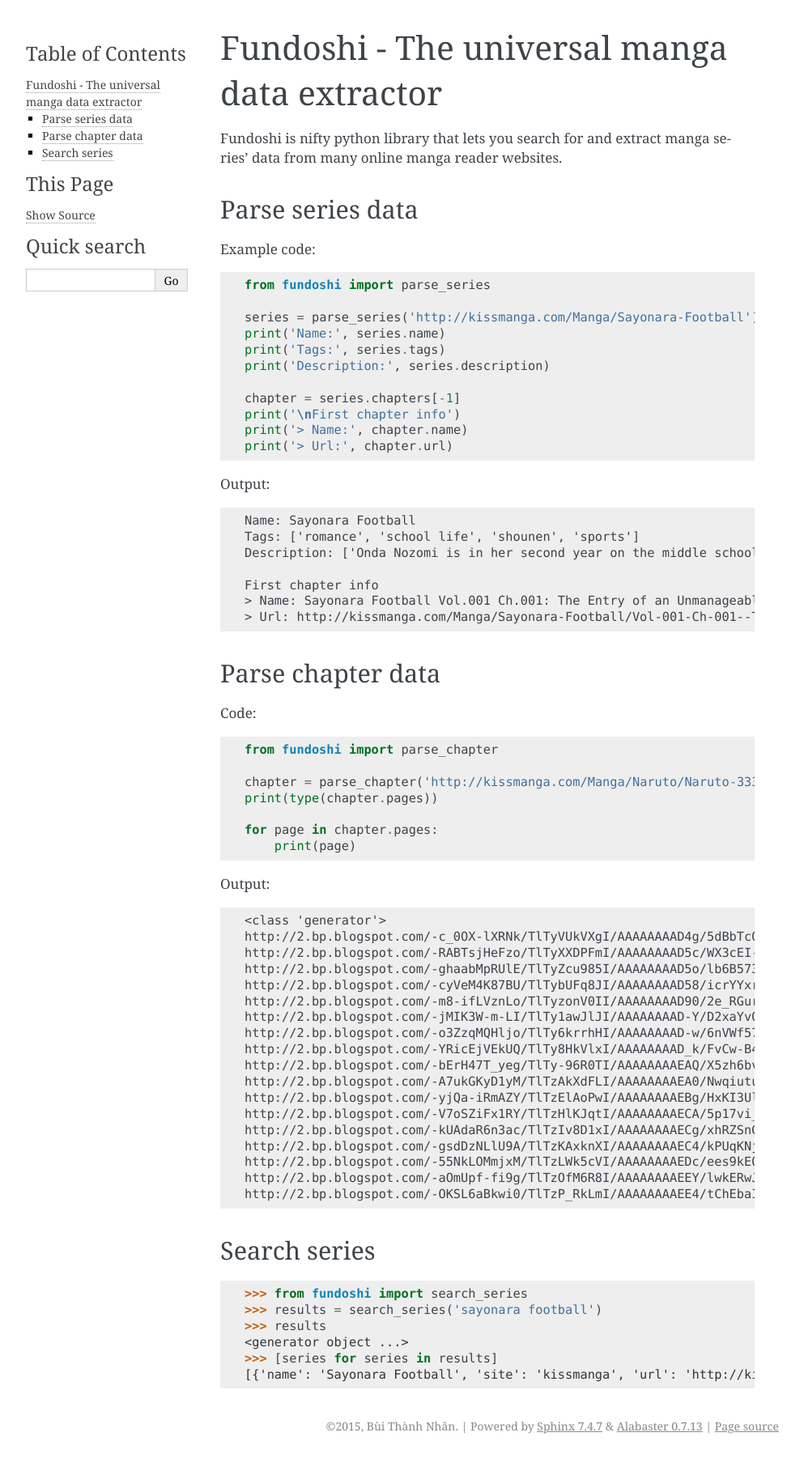
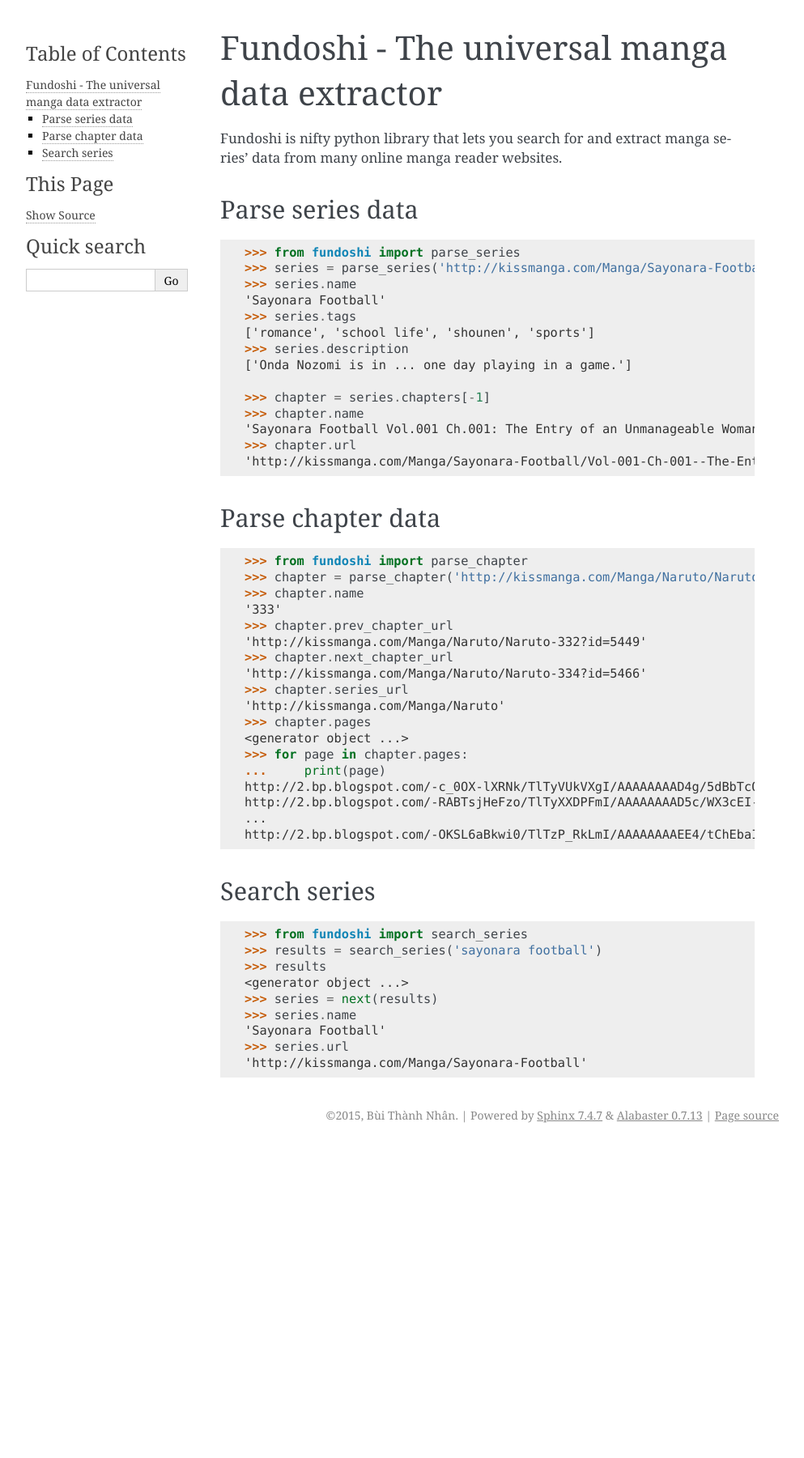
Before and after one commit to nhanb/fundoshi, a Sphinx documentation site: the page built from docs/index.rst, in a window 1280 px wide. Shown: the whole page at 81% size, without its empty margins (148-1141 px from the left). Built offline with Sphinx 7.4.7, drawn with Linux system fonts in a browser that asks for light colours; after the commit the page ends 1417 px from its top, so only the background shows below that.

Commit message:
use single ..doctest:: blocks instead

```diff
--- a/docs/index.rst
+++ b/docs/index.rst
@@ -12,71 +12,46 @@ series' data from many online manga reader websites.
 Parse series data
 ------------------
 
-Example code:
+.. doctest::
 
-.. testcode:: series
+    >>> from fundoshi import parse_series
+    >>> series = parse_series('http://kissmanga.com/Manga/Sayonara-Football')
+    >>> series.name
+    'Sayonara Football'
+    >>> series.tags
+    ['romance', 'school life', 'shounen', 'sports']
+    >>> series.description
+    ['Onda Nozomi is in ... one day playing in a game.']
 
-    from fundoshi import parse_series
-
-    series = parse_series('http://kissmanga.com/Manga/Sayonara-Football')
-    print('Name:', series.name)
-    print('Tags:', series.tags)
-    print('Description:', series.description)
-
-    chapter = series.chapters[-1]
-    print('\nFirst chapter info')
-    print('> Name:', chapter.name)
-    print('> Url:', chapter.url)
-
-Output:
-
-.. testoutput:: series
-
-    Name: Sayonara Football
-    Tags: ['romance', 'school life', 'shounen', 'sports']
-    Description: ['Onda Nozomi is in her second year on the middle school soccer team but has yet to play a single game because she is a girl. Growing up playing soccer, she has the technical skills, endurance and the elegance. However, as a girl, she can’t overcome the physical difference and she can see all her male teammates that she grew up playing soccer with get further and further away from her. Even her younger brother, Junpei, who is also on the team, is starting to rise above her. Coach Samejima sees that Nozomi is an amazing player but because soccer is such a physical sport, he can’t let her play. Nozomi isn’t the kind of girl that just gives up so she practices harder than anyone and drives the team in the hopes of one day playing in a game.']
-
-    First chapter info
-    > Name: Sayonara Football Vol.001 Ch.001: The Entry of an Unmanageable Woman
-    > Url: http://kissmanga.com/Manga/Sayonara-Football/Vol-001-Ch-001--The-Entry-of-an-Unmanageable-Woman?id=95443
+    >>> chapter = series.chapters[-1]
+    >>> chapter.name
+    'Sayonara Football Vol.001 Ch.001: The Entry of an Unmanageable Woman'
+    >>> chapter.url
+    'http://kissmanga.com/Manga/Sayonara-Football/Vol-001-Ch-001--The-Entry-of-an-Unmanageable-Woman?id=95443'
 
 
 Parse chapter data
 ------------------
 
-Code:
+.. doctest::
 
-.. testcode:: chapter
-
-    from fundoshi import parse_chapter
-
-    chapter = parse_chapter('http://kissmanga.com/Manga/Naruto/Naruto-333?id=5461')
-    print(type(chapter.pages))
-
-    for page in chapter.pages:
-        print(page)
-
-Output:
-
-.. testoutput:: chapter
-
-    <class 'generator'>
+    >>> from fundoshi import parse_chapter
+    >>> chapter = parse_chapter('http://kissmanga.com/Manga/Naruto/Naruto-333?id=5461')
+    >>> chapter.name
+    '333'
+    >>> chapter.prev_chapter_url
+    'http://kissmanga.com/Manga/Naruto/Naruto-332?id=5449'
+    >>> chapter.next_chapter_url
+    'http://kissmanga.com/Manga/Naruto/Naruto-334?id=5466'
+    >>> chapter.series_url
+    'http://kissmanga.com/Manga/Naruto'
+    >>> chapter.pages
+    <generator object ...>
+    >>> for page in chapter.pages:
+    ...     print(page)
     http://2.bp.blogspot.com/-c_0OX-lXRNk/TlTyVUkVXgI/AAAAAAAAD4g/5dBbTcOpROU/000.jpg?imgmax=10000
     http://2.bp.blogspot.com/-RABTsjHeFzo/TlTyXXDPFmI/AAAAAAAAD5c/WX3cEI-PQ0k/001.jpg?imgmax=10000
-    http://2.bp.blogspot.com/-ghaabMpRUlE/TlTyZcu985I/AAAAAAAAD5o/lb6B5734zLM/002.jpg?imgmax=10000
-    http://2.bp.blogspot.com/-cyVeM4K87BU/TlTybUFq8JI/AAAAAAAAD58/icrYYxrP3tM/003.jpg?imgmax=10000
-    http://2.bp.blogspot.com/-m8-ifLVznLo/TlTyzonV0II/AAAAAAAAD90/2e_RGurMXDY/004.jpg?imgmax=10000
-    http://2.bp.blogspot.com/-jMIK3W-m-LI/TlTy1awJlJI/AAAAAAAAD-Y/D2xaYvOs14o/005.jpg?imgmax=10000
-    http://2.bp.blogspot.com/-o3ZzqMQHljo/TlTy6krrhHI/AAAAAAAAD-w/6nVWf57bqlM/006.jpg?imgmax=10000
-    http://2.bp.blogspot.com/-YRicEjVEkUQ/TlTy8HkVlxI/AAAAAAAAD_k/FvCw-B4f6-s/007.jpg?imgmax=10000
-    http://2.bp.blogspot.com/-bErH47T_yeg/TlTy-96R0TI/AAAAAAAAEAQ/X5zh6bvWOus/008.jpg?imgmax=10000
-    http://2.bp.blogspot.com/-A7ukGKyD1yM/TlTzAkXdFLI/AAAAAAAAEA0/Nwqiutu85M0/009.jpg?imgmax=10000
-    http://2.bp.blogspot.com/-yjQa-iRmAZY/TlTzElAoPwI/AAAAAAAAEBg/HxKI3UlVJxQ/010.jpg?imgmax=10000
-    http://2.bp.blogspot.com/-V7oSZiFx1RY/TlTzHlKJqtI/AAAAAAAAECA/5p17vi_8UEk/011.jpg?imgmax=10000
-    http://2.bp.blogspot.com/-kUAdaR6n3ac/TlTzIv8D1xI/AAAAAAAAECg/xhRZSnGtC78/012.jpg?imgmax=10000
-    http://2.bp.blogspot.com/-gsdDzNLlU9A/TlTzKAxknXI/AAAAAAAAEC4/kPUqKNjJC1I/013.jpg?imgmax=10000
-    http://2.bp.blogspot.com/-55NkLOMmjxM/TlTzLWk5cVI/AAAAAAAAEDc/ees9kEQfo4s/014.jpg?imgmax=10000
-    http://2.bp.blogspot.com/-aOmUpf-fi9g/TlTzOfM6R8I/AAAAAAAAEEY/lwkERwJ8GVc/015.jpg?imgmax=10000
+    ...
     http://2.bp.blogspot.com/-OKSL6aBkwi0/TlTzP_RkLmI/AAAAAAAAEE4/tChEbaIr0Mc/016.jpg?imgmax=10000
 
 
@@ -89,5 +64,8 @@ Search series
     >>> results = search_series('sayonara football')
     >>> results
     <generator object ...>
-    >>> [series for series in results]
-    [{'name': 'Sayonara Football', 'site': 'kissmanga', 'url': 'http://kissmanga.com/Manga/Sayonara-Football'}]
+    >>> series = next(results)
+    >>> series.name
+    'Sayonara Football'
+    >>> series.url
+    'http://kissmanga.com/Manga/Sayonara-Football'
```
